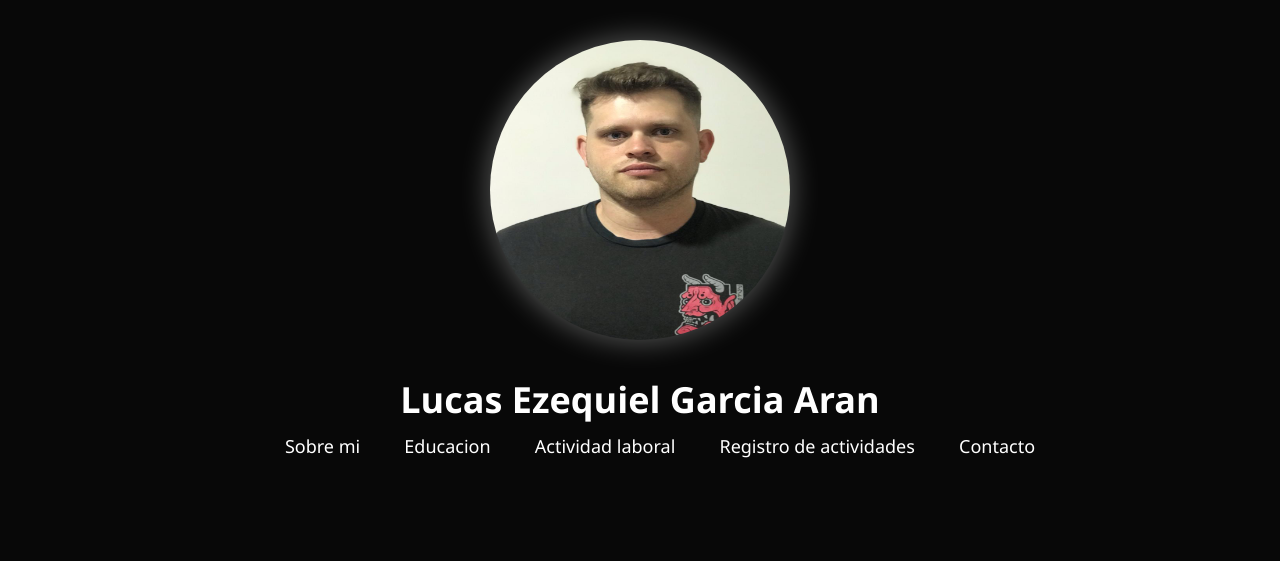
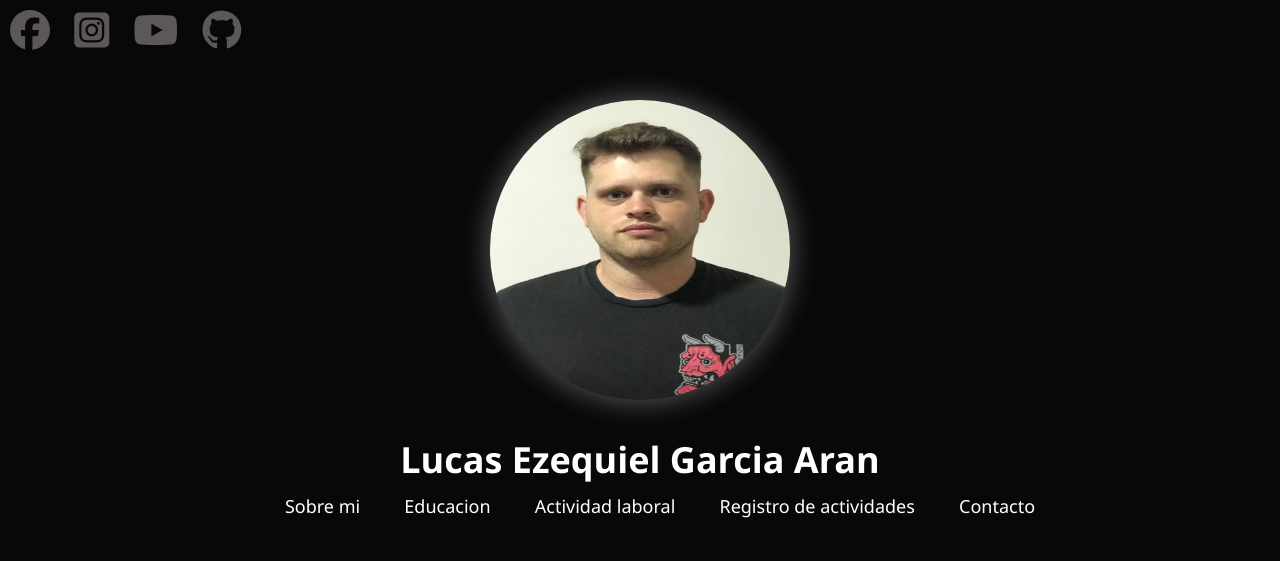
Before and after one commit to lucasga9494/Portfolio, a plain HTML site: page cv/index.html in a window 1280 px wide. Drawn offline with Linux system fonts and the light colour scheme.

Commit message:
Segunda actualizacion

```diff
--- a/cv/index.html
+++ b/cv/index.html
@@ -7,12 +7,15 @@
     <title>Mi Currículum</title>
     <link rel="stylesheet"  type="text/css" href="style.css">
     <script src="script.js"></script>
-
+    <link rel="stylesheet" href="https://cdnjs.cloudflare.com/ajax/libs/font-awesome/6.5.1/css/all.min.css" integrity="sha512-DTOQO9RWCH3ppGqcWaEA1BIZOC6xxalwEsw9c2QQeAIftl+Vegovlnee1c9QX4TctnWMn13TZye+giMm8e2LwA==" crossorigin="anonymous" referrerpolicy="no-referrer" />
 
 </head>
 <body>
-
-     <header class="header">
+        <i class="fa-brands fa-facebook"></i>
+        <i class="fa-brands fa-square-instagram"></i>
+        <i class="fa-brands fa-youtube"></i>
+        <i class="fa-brands fa-github"></i>
+        <header class="header">
         <a href="#" class="logo"><img src="/img/lucas1.png"alt=" "></a>
 
 
--- a/cv/style.css
+++ b/cv/style.css
@@ -60,7 +60,12 @@ header p {
 
 
 }
-
+i{
+    display: relative;
+    color: #5c5858;
+    padding: 10px;
+    font-size: 40px;
+}
 /* Secciones del currículum */
 form {
     background-color: #090909;
```
Also changed, not shown: cv/actividadLaboral.html (+8 -2 lines), cv/contacto.html (+5 -3 lines), cv/educacion.html (+5 -2 lines), cv/resumen.html (+2 -2 lines), cv/sobreMi.html (+1 -0 lines).
